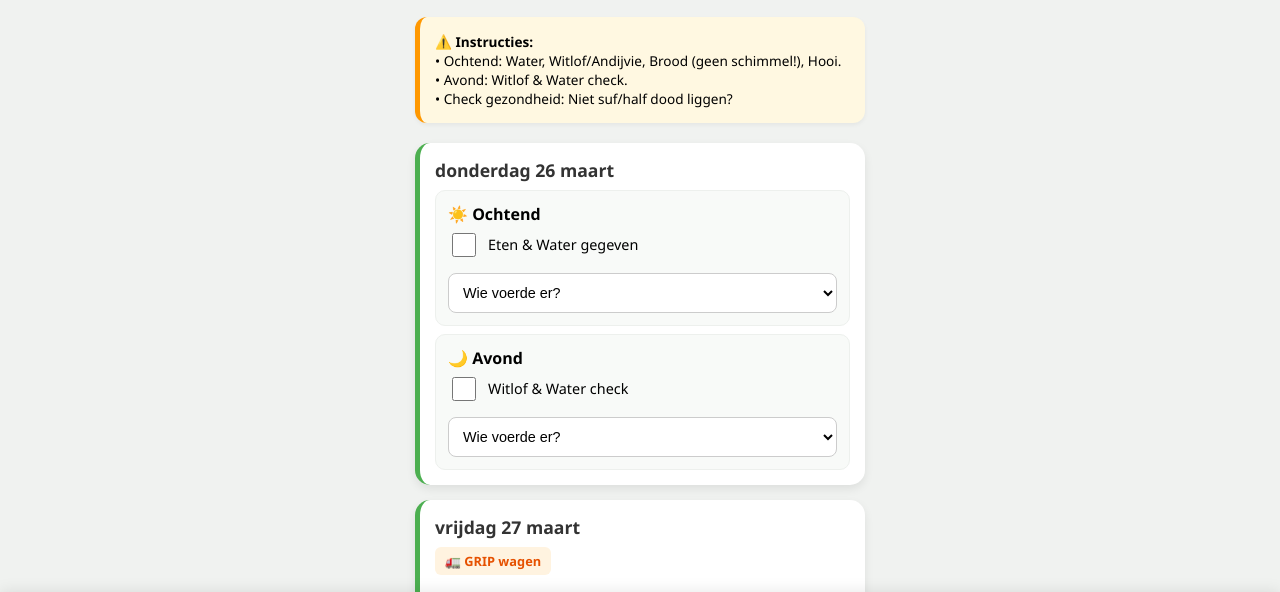
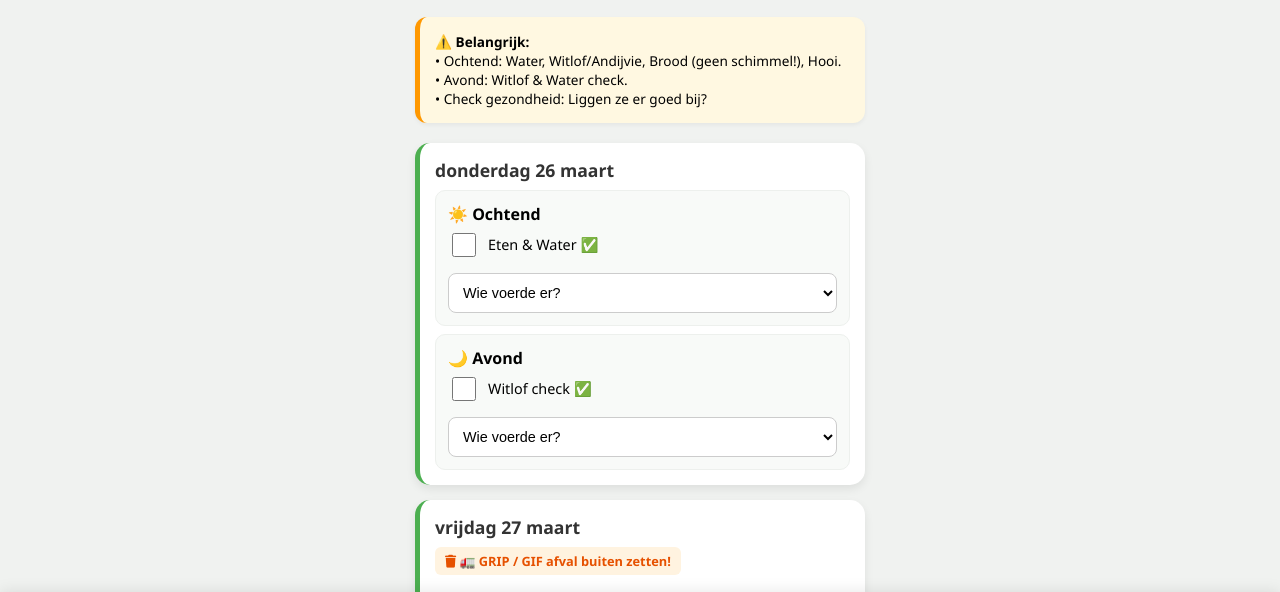
Before and after one commit to brammetje2k/vakantieplanning, a plain HTML site: page index.html in a window 1280 px wide. Shown: the part 131-723 px from the top of the page. Drawn offline with Linux system fonts and the light colour scheme; no server answers.

Commit message:
Revise instructions and waste schedule in index.html
Updated instructions and waste schedule in the calendar.

```diff
--- a/index.html
+++ b/index.html
@@ -58,8 +58,6 @@
             font-size: 1.1em;
             margin-bottom: 8px;
             color: #333;
-            display: flex;
-            justify-content: space-between;
         }
 
         .waste-tag {
@@ -144,10 +142,10 @@
 
 <div class="container">
     <div class="info-box">
-        <strong>⚠️ Instructies:</strong><br>
+        <strong>⚠️ Belangrijk:</strong><br>
         • Ochtend: Water, Witlof/Andijvie, Brood (geen schimmel!), Hooi.<br>
         • Avond: Witlof & Water check.<br>
-        • Check gezondheid: Niet suf/half dood liggen?
+        • Check gezondheid: Liggen ze er goed bij?
     </div>
 
     <div id="calendar-container"></div>
@@ -155,11 +153,10 @@
 
 <div class="footer-contact-bar">
     <a href="https://wa.me/31623568453" class="contact-button"><i class="fab fa-whatsapp"></i> Bram</a>
-    <a href="https://wa.me/31620915222" class="contact-button"><i class="fab fa-whatsapp"></i> Amber</a>
+    <a href="https://wa.me/31657505759" class="contact-button"><i class="fab fa-whatsapp"></i> Amber</a>
 </div>
 
 <script>
-    // Jouw Firebase Configuratie
     const firebaseConfig = {
         apiKey: "AIzaSyBXjLtvpTSu5F6cSEAj_MbDV_nHHJqvuN0",
         authDomain: "konijnenplanning.firebaseapp.com",
@@ -174,10 +171,11 @@
     firebase.initializeApp(firebaseConfig);
     const db = firebase.database();
 
+    // Bijgewerkte afvalkalender
     const wasteSchedule = {
-        "2026-03-27": "🚛 GRIP wagen",
-        "2026-04-03": "🌿 GFT + 📄 Papier",
-        "2026-04-04": "🟠 Plastic/Metaal",
+        "2026-03-27": "🚛 GRIP / GIF afval",
+        "2026-04-03": "🌿 GFT + 📄 Karton",
+        "2026-04-04": "🟠 Plastic",
         "2026-04-10": "🗑️ Restafval"
     };
 
@@ -197,12 +195,12 @@
             card.className = 'day-card';
             card.innerHTML = `
                 <div class="date-header">${displayDate}</div>
-                ${isWaste ? `<div class="waste-tag">${isWaste}</div>` : ''}
+                ${isWaste ? `<div class="waste-tag"><i class="fas fa-trash"></i> ${isWaste} buiten zetten!</div>` : ''}
 
                 <div class="task-group">
                     <strong>☀️ Ochtend</strong>
                     <label class="task-item">
-                        <input type="checkbox" id="${dateStr}-am-check" onchange="updateFirebase('${dateStr}', 'am', 'check', this.checked)"> Eten & Water gegeven
+                        <input type="checkbox" id="${dateStr}-am-check" onchange="updateFirebase('${dateStr}', 'am', 'check', this.checked)"> Eten & Water ✅
                     </label>
                     <select id="${dateStr}-am-who" class="assignee-select" onchange="updateFirebase('${dateStr}', 'am', 'who', this.value)">
                         <option value="">Wie voerde er?</option>
@@ -214,7 +212,7 @@
                 <div class="task-group">
                     <strong>🌙 Avond</strong>
                     <label class="task-item">
-                        <input type="checkbox" id="${dateStr}-pm-check" onchange="updateFirebase('${dateStr}', 'pm', 'check', this.checked)"> Witlof & Water check
+                        <input type="checkbox" id="${dateStr}-pm-check" onchange="updateFirebase('${dateStr}', 'pm', 'check', this.checked)"> Witlof check ✅
                     </label>
                     <select id="${dateStr}-pm-who" class="assignee-select" onchange="updateFirebase('${dateStr}', 'pm', 'who', this.value)">
                         <option value="">Wie voerde er?</option>
@@ -227,7 +225,6 @@
             currentDate.setDate(currentDate.getDate() + 1);
         }
 
-        // Luister naar live updates
         db.ref('konijnen_status').on('value', (snapshot) => {
             const data = snapshot.val();
             if (data) {
```
